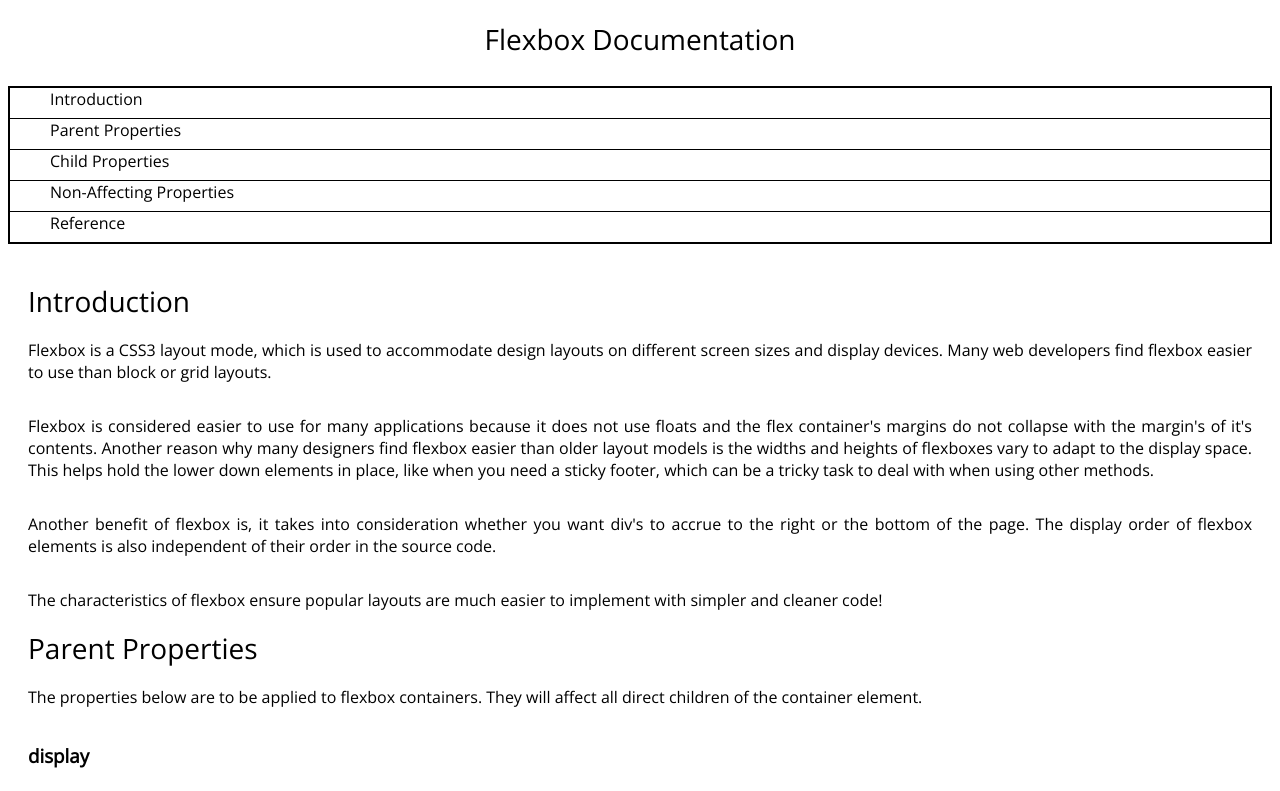
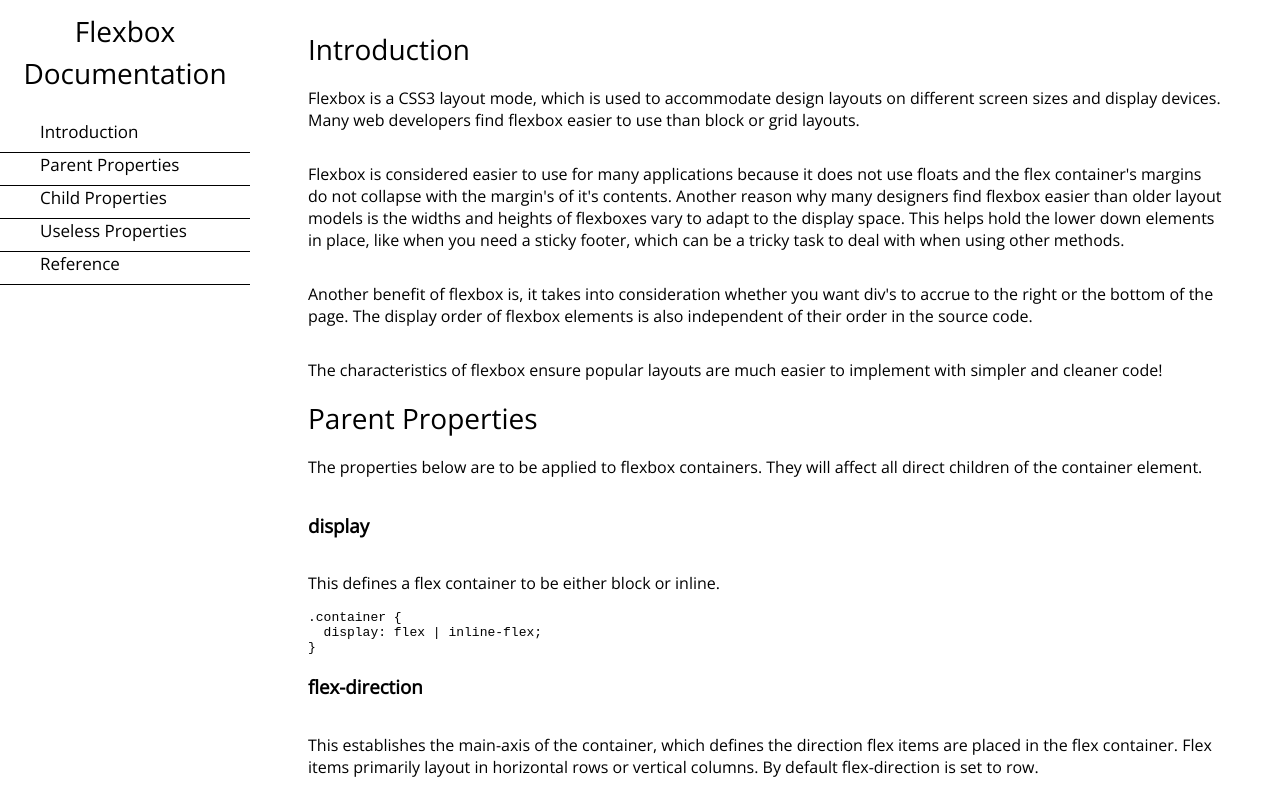
Before and after one commit to LauraSilvey/FCC-tech-doc-page, a plain HTML site: page index.html in a window 1280 px wide. Shown: the top 791 px of the page. Drawn offline with nearby package versions, Linux system fonts and the light colour scheme.

Commit message:
added desktop styles

```diff
--- a/css/style.css
+++ b/css/style.css
@@ -1,15 +1,11 @@
 body {
 	display: flex;
-	flex-flow: column wrap;
+  flex-flow: row wrap;
 	font-family: 'Open Sans', sans-serif;
 }
 
-.main-doc {
-	order: 2;
-}
-
-.footer {
-	order: 3;
+.main-doc, .navigation, .footer {
+  flex: 1 100%;
 }
 
 /*
@@ -64,15 +60,12 @@ ul.nav-list {
 	display: flex;
 	flex-flow: column wrap;
 	padding: 20px;
+	order: 2;
 }
 
 .main-section {
 	display: flex;
 	flex-direction: column;
-}
-
-p {
-	text-align: justify;
 }
 
 .section-header {
@@ -102,4 +95,37 @@ a {
 .footer, .copyright {
 	color: #5D576B;
   text-align: center;
+  order: 3;
+  font-size: 13px;
+  margin-top: 7px;
 }
+
+/* DESKTOP & LAPTOP */
+
+@media (min-width:992px) {
+
+ .main-doc {
+	  flex: 1
+	  height: 100%;
+	  margin-left: 280px;
+	  position: relative;
+	  padding-right: 50px;
+	}
+
+  .navigation {
+	  position: fixed;
+		width: 250px;
+		top: 0px;
+		left: 0px;
+	}
+
+	ul.nav-list {
+		border: none;
+	}
+
+	li {
+		line-height: 24px;
+		font-size: 17px;
+	}
+
+}
--- a/index.html
+++ b/index.html
@@ -92,8 +92,8 @@
   	  <p>This overwrites the default alignment (or the alignment specified by align-items) for individual flex items.</p>
   	  <code>.item {<br>  align-self: auto | flex-start | flex-end | center | baseline | stretch;<br>}</code>
     </section>
-    <section class="main-section" id="non_affecting_properties">
-    	<header class="section-header">Non-Affecting Properties</header>
+    <section class="main-section" id="useless_properties">
+    	<header class="section-header">Useless Properties</header>
       <p>The following properties have no affect on flex items: </p>
       <ul>
       	<li>float</li>
@@ -113,20 +113,20 @@
     	<li class="list-item"><a class="nav-link" href="#introduction">Introduction</a></li>
     	<li class="list-item"><a class="nav-link" href="#parent_properties">Parent Properties</a></li>
     	<li class="list-item"><a class="nav-link" href="#child_properties">Child Properties</a></li>
-    	<li class="list-item"><a class="nav-link" href="#non_affecting_properties">Non-Affecting Properties</a></li>
+    	<li class="list-item"><a class="nav-link" href="#useless_properties">Useless Properties</a></li>
     	<li class="list-item"><a class="nav-link" href="#reference">Reference</a></li>
     </ul>
   </nav>
   <footer class="footer">
     <div class="footer-links">
       <a target="blank" href="https://github.com/LauraSilvey">
-        <i class="fa fa-github fa-2x" aria-hidden="true"></i>
+        <i class="fa fa-github fa-lg" aria-hidden="true"></i>
       </a>
       <a target="blank" href="https://codepen.io/lsilvey/">
-        <i class="fa fa-codepen fa-2x" aria-hidden="true"></i>
+        <i class="fa fa-codepen fa-lg" aria-hidden="true"></i>
       </a>
       <a target="blank" href="https://www.freecodecamp.com/laurasilvey">
-        <i class="fa fa-free-code-camp fa-2x" aria-hidden="true"></i>
+        <i class="fa fa-free-code-camp fa-lg" aria-hidden="true"></i>
       </a>
     </div>
     <p class="copyright">Created by<strong> Laura Silvey</strong></p>
```
